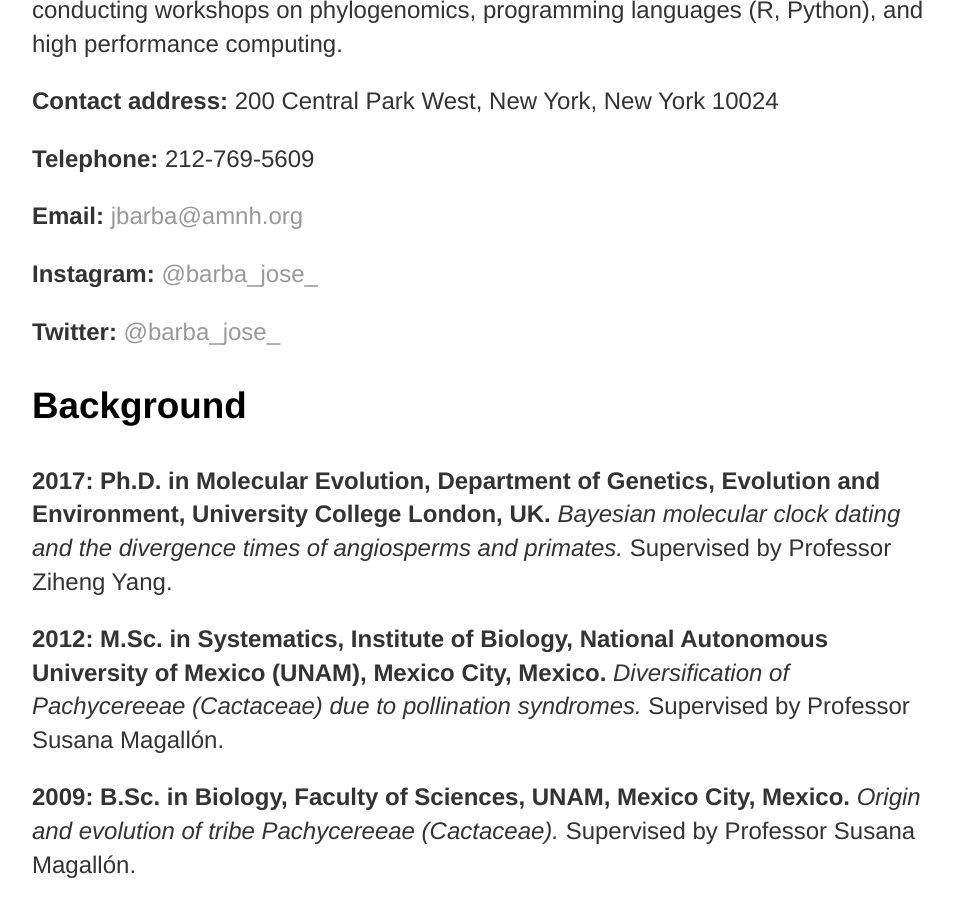
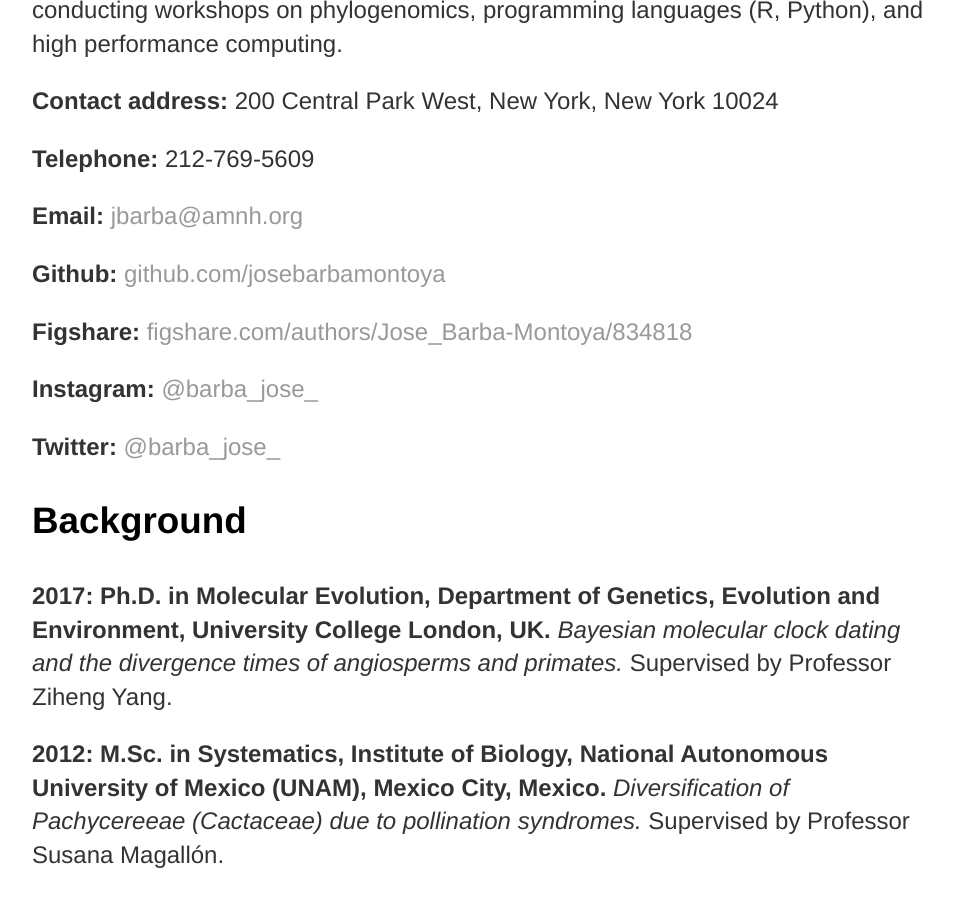
Before and after one commit to josebarbamontoya/josebarbamontoya.github.io, a Jekyll site: the page built from about/index.html, in a window 1280 px wide and 900 px high, scrolled down 572 px. Shown: the whole window, without its empty margins (160-1113 px from the left). Built offline with Jekyll 4.4.1, drawn with Linux system fonts in a browser that asks for light colours.

Commit message:
Update index.html

```diff
--- a/about/index.html
+++ b/about/index.html
@@ -10,6 +10,8 @@
 		<p><b>Contact address: </b>200 Central Park West, New York, New York 10024</p>
 		<p><b>Telephone: </b>212-769-5609</p>
 		<p><b>Email: </b> <a href="mailto:jbarba@amnh.org">jbarba@amnh.org</a></p>
+		<p><b>Github: </b> <a href="https://github.com/josebarbamontoya">github.com/josebarbamontoya</a></p>
+		<p><b>Figshare: </b> <a href="https://figshare.com/authors/Jose_Barba-Montoya/834818">figshare.com/authors/Jose_Barba-Montoya/834818</a></p>
 		<p><b>Instagram: </b> <a href="https://www.instagram.com/barba_jose_/">@barba_jose_</a></p>
 		<p><b>Twitter: </b> <a href="https://twitter.com/barba_jose_">@barba_jose_</a></p>
 	<h3><font color="black">Background</h3>
```
